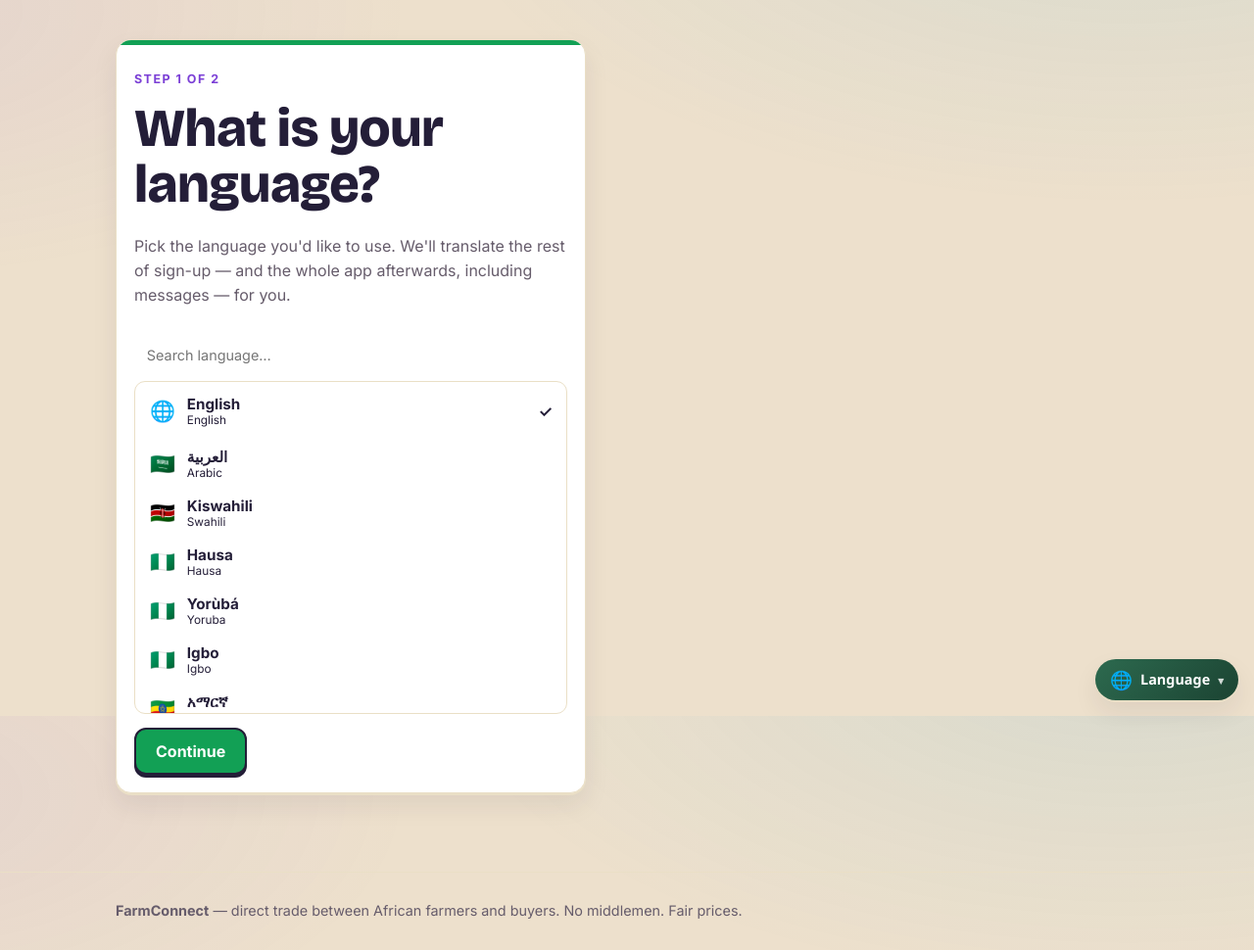
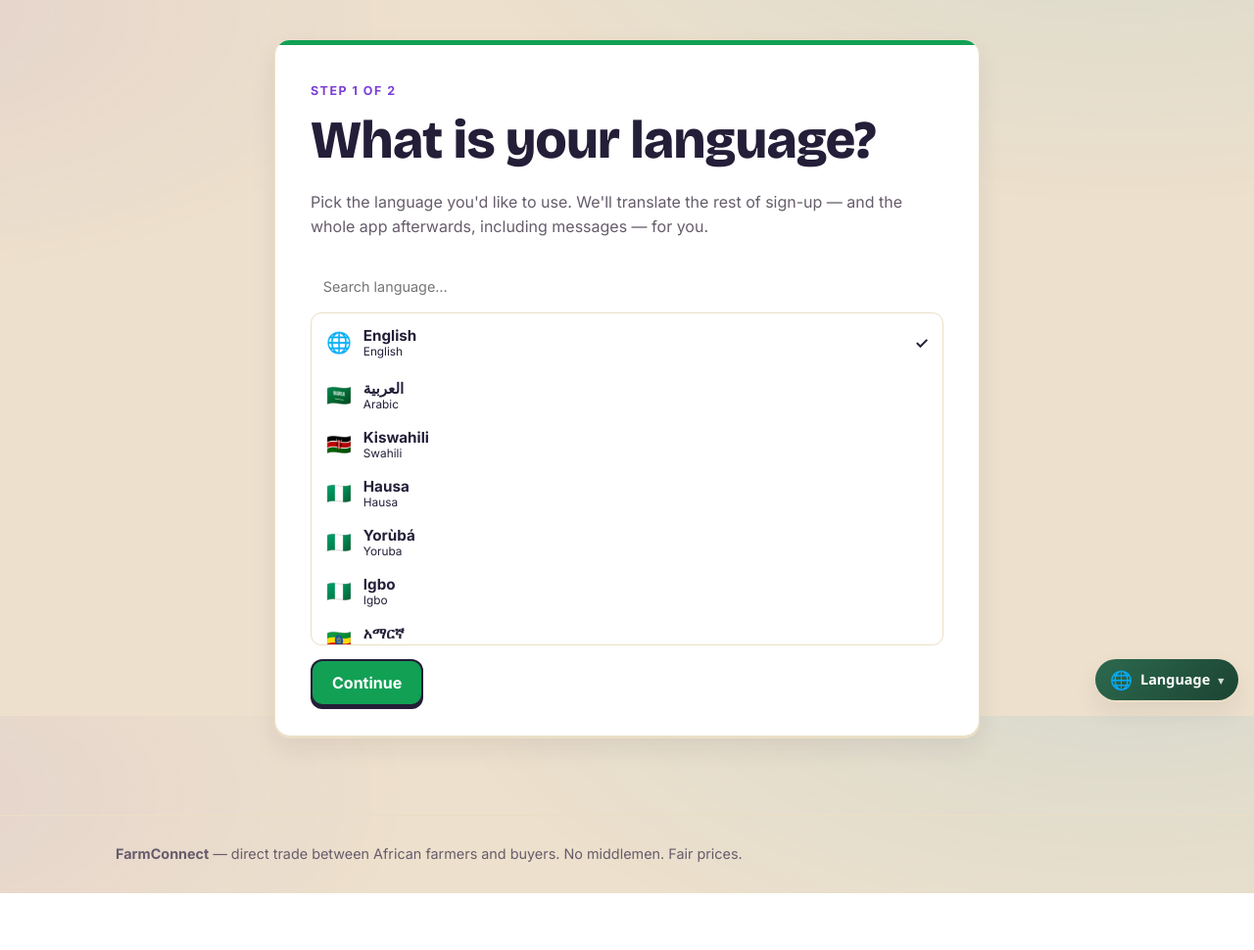
Before and after one commit to anzelduplessis11-ship-it/web-app-group2, a Flask app: page /register in a window 1280 px wide. Shown: the part 69-1039 px from the top of the page at 98% size. After the commit the page ends 981 px from the top, so only its background shows below. Run offline with Flask 3, Linux system fonts and the light colour scheme; some libraries are stand-ins or nearby versions.

Commit message:
Fix requirements

```diff
--- a/requirements.txt
+++ b/requirements.txt
@@ -94,7 +94,7 @@ requests==2.32.5
 rich==15.0.0
 rpds-py==0.27.1
 scikit-learn==1.6.1
-scipy==1.13.1
+scipy
 shellingham==1.5.4
 six
 soupsieve==2.8.4
--- a/static/style.css
+++ b/static/style.css
@@ -10,6 +10,8 @@
   --paper-2:    #FFF1D9;   /* soft maize panel */
   --green:      #12A055;   /* vivid leaf green (primary) */
   --green-dark: #0C7C41;
+  --olive:       #A9B665;  /* light olive green — crops & listings accent */
+  --olive-light: #C6CE94;
   --maize:      #FFB01F;   /* bright maize (signature) */
   --tomato:     #EE4036;   /* bright tomato */
   --sky:        #17A3DC;   /* NEW sky blue */
@@ -153,6 +155,10 @@ a { color: var(--green-dark); }
 .grid-3 .card:nth-child(6n+5)::before { background: var(--tomato); }
 .grid-3 .card:nth-child(6n+6)::before { background: var(--maize); }
 
+/* on crop/listing cards, the green accents become light olive */
+.listing-card::before,
+.grid-3 .listing-card:nth-child(6n+1)::before { background: var(--olive); }
+
 .listing-card { display: flex; flex-direction: column; gap: 8px; }
 .listing-card .crop { font-family: "Bricolage Grotesque", sans-serif; font-size: 1.25rem; font-weight: 800; }
 .listing-card .meta { color: var(--muted); font-size: 0.9rem; }
@@ -160,7 +166,7 @@ a { color: var(--green-dark); }
 /* ---------- the price tag (signature element) ---------- */
 .tag {
   position: relative; display: inline-flex; flex-direction: column;
-  background: linear-gradient(135deg, #5AD097, #3DBE7C);
+  background: linear-gradient(135deg, var(--olive-light), var(--olive));
   color: var(--ink);
   border: 2px solid var(--ink); border-radius: 10px;
   padding: 10px 16px 10px 26px; font-weight: 700; line-height: 1.1;
@@ -211,6 +217,10 @@ a { color: var(--green-dark); }
 .field .hint { color: var(--muted); font-size: 0.85rem; margin-top: 4px; }
 .form-narrow { max-width: 480px; }
 .form-wide { max-width: 720px; }
+/* the two-step join flow: larger boxes, centered on the page */
+.form-join { max-width: 720px; margin: 0 auto; }
+.form-join .card { padding: 30px 36px; }
+@media (max-width: 600px) { .form-join .card { padding: 20px; } }
 .row-2 { display: grid; gap: 14px; }
 @media (min-width: 560px) { .row-2 { grid-template-columns: 1fr 1fr; } }
 
--- a/templates/register.html
+++ b/templates/register.html
@@ -1,7 +1,7 @@
 {% extends "base.html" %}
 {% block title %}Join{% endblock %}
 {% block content %}
-<section class="section form-narrow">
+<section class="section form-join">
 
   <div id="join-step-language" class="card">
     <p class="eyebrow">Step 1 of 2</p>
```
